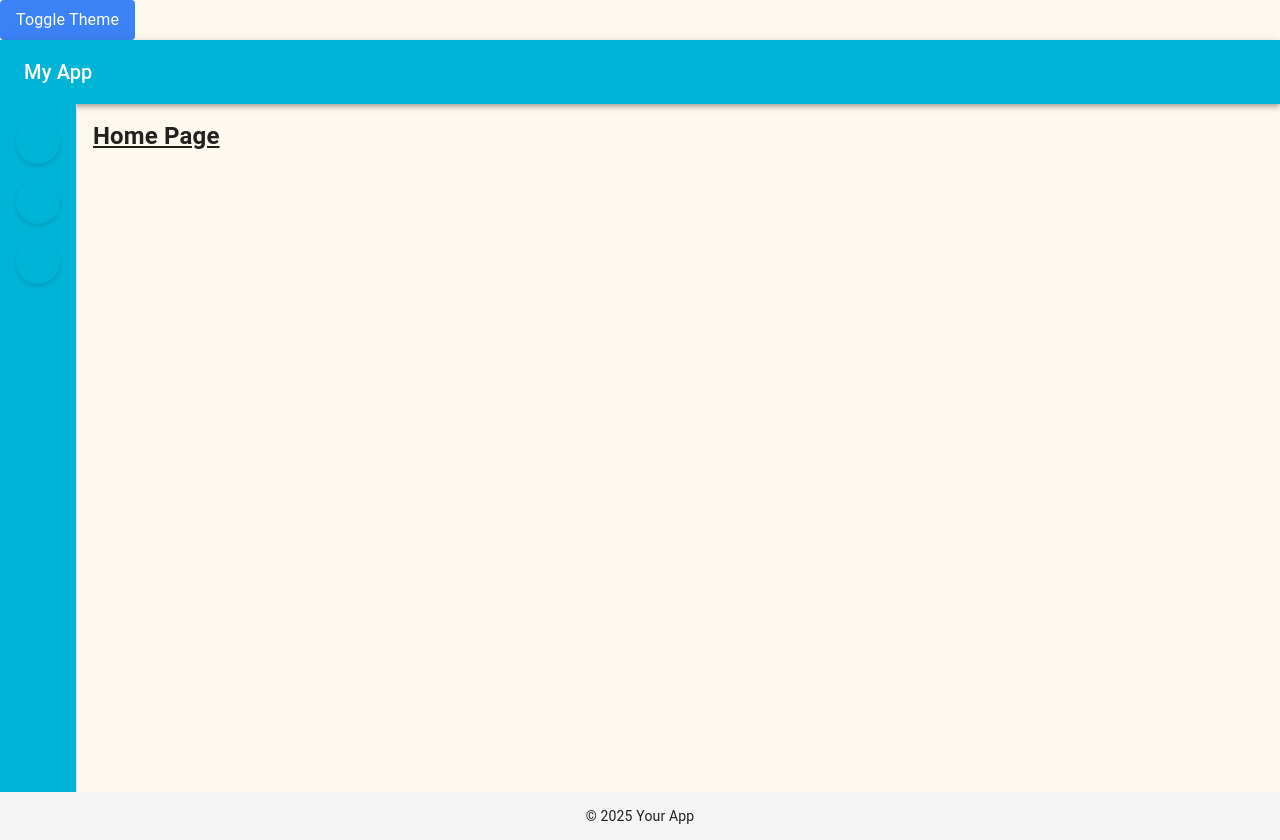
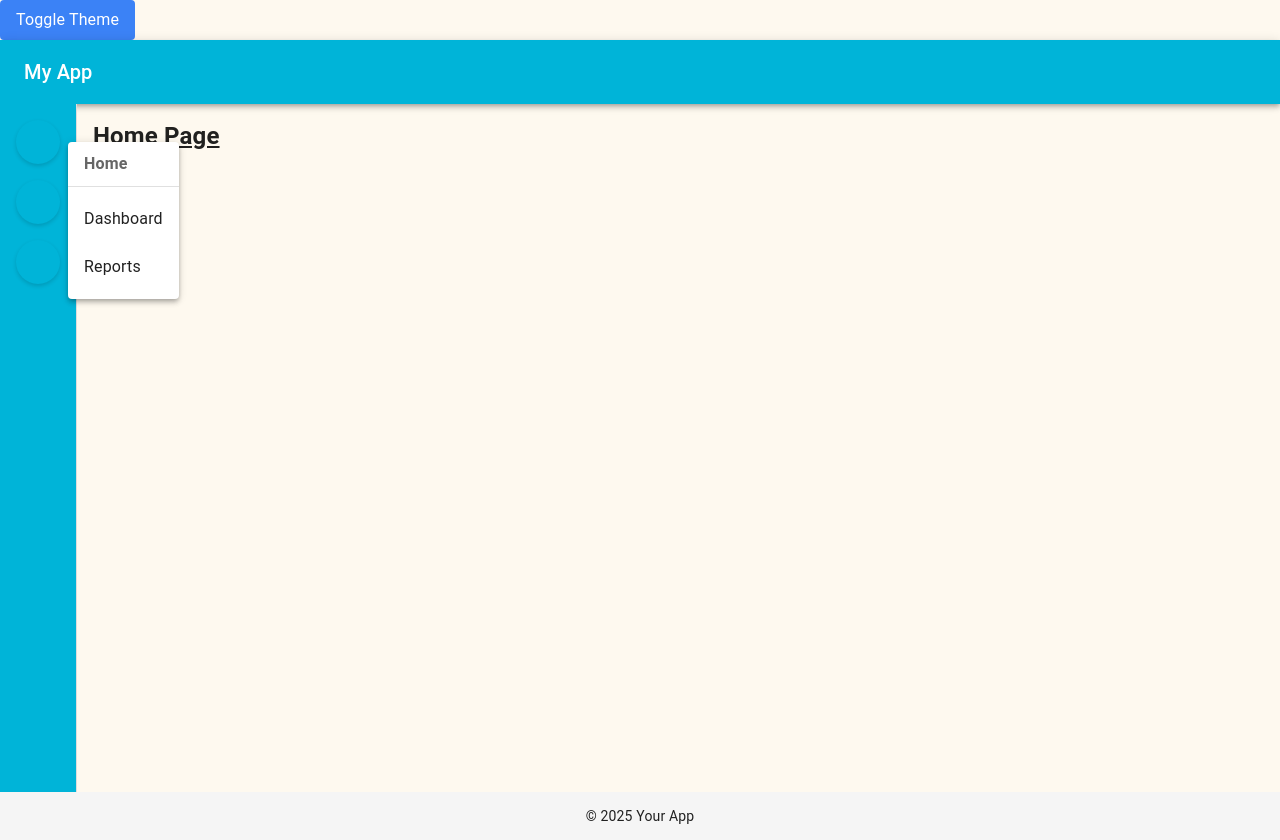
Before and after one commit to faezekeshmiri/Tick-8-frontend, a React (Vite) app: page / in a window 1280 px wide. Both pictures are taken after a click on the button 38 px from the left and 142 px from the top of the page. Built offline with nearby package versions, Linux system fonts and the light colour scheme; some icons are missing.

Commit message:
Add Submenu to Sidebar.

```diff
--- a/src/components/Sidebar/Sidebar.tsx
+++ b/src/components/Sidebar/Sidebar.tsx
@@ -6,19 +6,43 @@ import {
   List,
   ListItem,
   ListItemButton,
-  ListItemIcon,
-  ListItemText,
+  Tooltip,
   useTheme,
 } from "@mui/material";
-import HomeIcon from "@mui/icons-material/Home";
-import SettingsIcon from "@mui/icons-material/Settings";
-import InfoIcon from "@mui/icons-material/Info";
 
-const Sidebar: React.FC = () => {
+import { SidebarItem, SubmenuItem } from "../../types/Sidebar.types";
+import SidebarSubmenu from "./SidebarSubmenu";
+
+type SidebarProps = {
+  items: SidebarItem[];
+};
+
+const Sidebar: React.FC<SidebarProps> = ({ items }) => {
   const theme = useTheme();
   const [isHovered, setIsHovered] = useState(false);
+  const [anchorEl, setAnchorEl] = useState<HTMLElement | null>(null);
+  const [submenuItems, setSubmenuItems] = useState<SubmenuItem[]>([]);
+  const [submenuOpen, setSubmenuOpen] = useState(false);
+  const [submenuTitle, setSubmenuTitle] = useState("");
+
+  const handleMouseEnter = (
+    event: React.MouseEvent<HTMLElement>,
+    items: SubmenuItem[],
+    title: string
+  ) => {
+    setAnchorEl(event.currentTarget);
+    setSubmenuItems(items);
+    setSubmenuTitle(title);
+    setSubmenuOpen(true);
+  };
+
+  const handleClose = () => {
+    setSubmenuOpen(false);
+    setAnchorEl(null);
+  };
 
   return (
+    <>
       <Drawer
         variant="permanent"
         color="primary"
@@ -41,8 +65,9 @@ const Sidebar: React.FC = () => {
         }}
       >
         <List>
-        {[HomeIcon, SettingsIcon, InfoIcon].map((Icon, index) => (
+          {items.map((item, index) => (
             <ListItem key={index} disablePadding>
+              <Tooltip title={item.title} placement="right">
                 <ListItemButton
                   disableRipple
                   sx={{
@@ -67,14 +92,27 @@ const Sidebar: React.FC = () => {
                         boxShadow: "0 6px 12px rgba(0,0,0,0.25)",
                         bgcolor: "primary.light",
                       },
-                }}>
-                <Icon fontSize="inherit" />
+                    }}
+                    onMouseEnter={(e) =>
+                      handleMouseEnter(e, item.submenuItems || [], item.title)
+                    }
+                  >
+                    {item.icon}
                   </IconButton>
                 </ListItemButton>
+              </Tooltip>
             </ListItem>
           ))}
         </List>
       </Drawer>
+      <SidebarSubmenu
+        anchorEl={anchorEl}
+        open={submenuOpen}
+        items={submenuItems}
+        title={submenuTitle}
+        onClose={handleClose}
+      />
+    </>
   );
 };
 
--- /dev/null
+++ b/src/components/Sidebar/SidebarSubmenu.tsx
@@ -0,0 +1,94 @@
+// SidebarSubmenu.tsx
+import React from "react";
+import {
+  Popper,
+  Paper,
+  List,
+  ListItem,
+  ListItemButton,
+  ListItemText,
+  ClickAwayListener,
+  Fade,
+  useTheme,
+  Divider,
+  Typography,
+  Box,
+} from "@mui/material";
+import { SubmenuItem } from "../../types/Sidebar.types";
+
+type SidebarSubmenuProps = {
+  anchorEl: HTMLElement | null;
+  open: boolean;
+  title: string;
+  items: SubmenuItem[];
+  onClose: () => void;
+};
+
+const SidebarSubmenu: React.FC<SidebarSubmenuProps> = ({
+  anchorEl,
+  open,
+  title,
+  items,
+  onClose,
+}) => {
+  const theme = useTheme();
+  const offsetX = theme.direction === "rtl" ? -8 : 8;
+  const offsetY = anchorEl?.offsetHeight ? anchorEl.offsetHeight / 2 : 0;
+
+  return (
+    <Popper
+      open={open}
+      anchorEl={anchorEl}
+      placement="right-start"
+      transition
+      disablePortal
+      modifiers={[
+        {
+          name: "offset",
+          options: {
+            offset: [offsetY, offsetX],
+          },
+        },
+      ]}
+      sx={{ zIndex: (theme) => theme.zIndex.tooltip }}
+    >
+      {({ TransitionProps }) => (
+        <Fade {...TransitionProps} timeout={200}>
+          <Paper elevation={4} onMouseLeave={onClose}>
+            <ClickAwayListener onClickAway={onClose}>
+              <Box>
+                {title && (
+                  <>
+                    <Typography
+                      variant="subtitle1"
+                      sx={{
+                        px: 2,
+                        py: 1,
+                        fontWeight: "bold",
+                        color: "text.secondary",
+                      }}
+                    >
+                      {title}
+                    </Typography>
+                    {items.length > 0 && <Divider />}
+                  </>
+                )}
+                {items.length > 0 && <List>
+                  {items.map((item, i) => (
+                    <ListItem key={i} disablePadding>
+                      <ListItemButton onClick={item.onClick}>
+                        <ListItemText primary={item.label} />
+                      </ListItemButton>
+                    </ListItem>
+                  ))}
+                </List> }
+              </Box>
+            </ClickAwayListener>
+          </Paper>
+        </Fade>
+      )}
+    </Popper>
+  );
+};
+
+export default SidebarSubmenu;
--- a/src/layouts/MainLayout.tsx
+++ b/src/layouts/MainLayout.tsx
@@ -2,6 +2,9 @@ import React, { ReactNode, useEffect, useState } from "react";
 import { AppBar, Box, Paper, Toolbar, Typography } from "@mui/material";
 import { createTheme } from "@mui/material/styles";
 import { useMediaQuery } from "@mui/material";
+import HomeIcon from "@mui/icons-material/Home";
+import SettingsIcon from "@mui/icons-material/Settings";
+import InfoIcon from "@mui/icons-material/Info";
 
 import clsx from "clsx";
 import Sidebar from "../components/Sidebar/Sidebar";
@@ -50,7 +53,19 @@ const MainLayout: React.FC<MainLayoutProps> = ({
 
       {/* Body with Sidebar + Content */}
       <Box sx={{ flex: 1, display: "flex", flexDirection: "row" }}>
-        <Sidebar />
+        <Sidebar
+          items={[
+            { icon: <HomeIcon />, title: "Home", submenuItems: [
+              { label: "Dashboard", onClick: () => console.log("Dashboard") },
+              { label: "Reports", onClick: () => console.log("Reports") },
+            ] },
+            { icon: <SettingsIcon />, title: "Settings" },
+            { icon: <InfoIcon />, title: "About", submenuItems: [
+              { label: "Dashboard", onClick: () => console.log("Dashboard") },
+              { label: "Reports", onClick: () => console.log("Reports") },
+            ] },
+          ]}
+        />
         <Box component="main" sx={{ flexGrow: 1, p: 2 }}>
           {children}
         </Box>
```
Also changed, not shown: src/types/Sidebar.types.ts (added, +12 -0 lines). Lines whose indentation alone changed are shown as unchanged.
